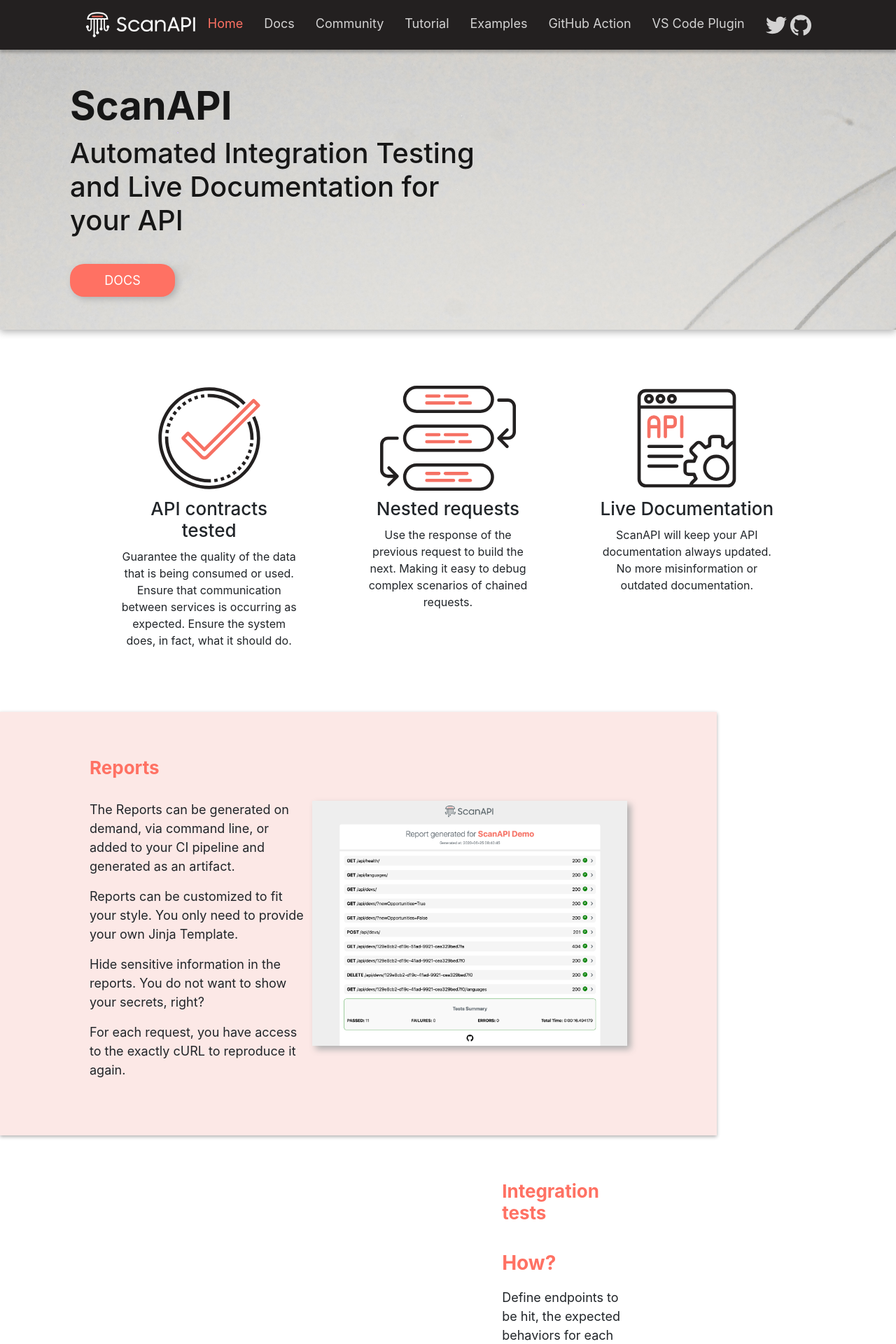
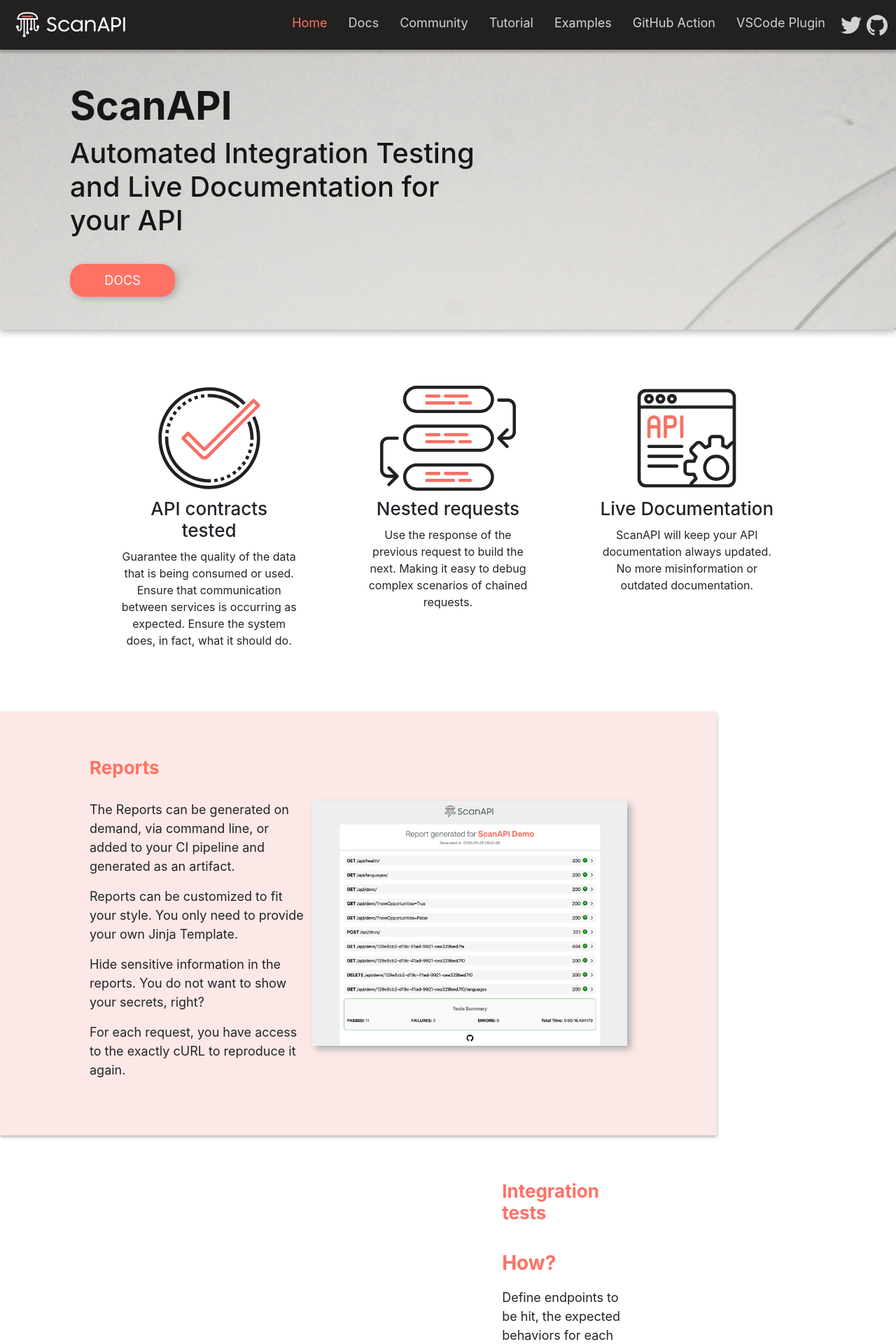
Before and after one commit to scanapi/website, a Jekyll site: the page built from index.html, in a window 1280 px wide. Shown: the top 1920 px of the page at 70% size. Built offline with Jekyll 4.4.1, drawn with Linux system fonts in a browser that asks for light colours.

Commit message:
decent mobile menu

```diff
--- a/_includes/navigation.html
+++ b/_includes/navigation.html
@@ -1,16 +1,16 @@
 <header>
-    <nav class="nav-bar navbar navbar-expand-xl navbar-dark">
+    <nav class="nav-bar navbar navbar-expand-lg navbar-dark">
         <div class="container-fluid">
             <a href="/">
                 <img class="scanapi-logo" src="{{ "/assets/images/logo-white-on-transparent.png" | relative_url }}"/>
             </a>
 
-            <button class="navbar-toggler" type="button" data-bs-toggle="collapse" data-bs-target="#navbarsExample06" aria-controls="navbarsExample06" aria-expanded="false" aria-label="Toggle navigation">
+            <button class="navbar-toggler" type="button" data-bs-toggle="collapse" data-bs-target="#navbar-collapse" aria-controls="navbar-collapse" aria-expanded="false" aria-label="Toggle navigation">
                 <span class="navbar-toggler-icon"></span>
             </button>
 
-            <div class="collapse navbar-collapse" id="navbarsExample06">
-                <ul class="navbar-nav me-auto mb-2 mb-xl-0">
+            <div class="collapse navbar-collapse justify-content-end" id="navbar-collapse">
+                <ul class="navbar-nav mb-2 mb-lg-0">
                     {% for item in site.data.navigation %}
                         <li>
                             <a href="{{ item.link | relative_url}}"  class="nav-item{% if page.url == item.link %} current{% endif %}">{{ item.name }}</a>
@@ -23,7 +23,7 @@
                         <a class="nav-item" href="https://github.com/marketplace/actions/scanapi", target="_blank">GitHub Action</a>
                     </li>
                     <li>
-                        <a class="nav-item" href="https://marketplace.visualstudio.com/items?itemName=ScanAPI.scanapi", target="_blank">VS Code Plugin</a>
+                        <a class="nav-item" href="https://marketplace.visualstudio.com/items?itemName=ScanAPI.scanapi", target="_blank">VSCode Plugin</a>
                     </li>
                     <li>
                         <a class="nav-item nav-icon" href="https://twitter.com/scanapi_"> <img src="{{ "/assets/images/twitter.svg" | relative_url }}"></a>
--- a/_sass/main.scss
+++ b/_sass/main.scss
@@ -24,9 +24,24 @@
 .nav-bar {
     background-color: $base-gray;
     box-shadow: 0px 4px 4px rgba(0, 0, 0, 0.25);
+
     .current {
         color: $primary-color;
         opacity: 1;
+    }
+
+    ul {
+        margin: 0;
+        line-height: 24px;
+        margin-right: 88px;
+    }
+
+    li {
+        margin: 0;
+        a:hover {
+            opacity: 1;
+            color: $light-color;
+        }
     }
 }
 
@@ -35,12 +50,12 @@
     color: $light-color;
     flex-grow: 4;
     text-decoration: none;
-    margin-right: 30px;
+    margin: 0 15px;
     opacity: 0.8;
 }
 
 .nav-icon {
-    margin-right: 5px;
+    margin: 0 0 0 7px;
     opacity: 0.8;
     img {
         width: 30px;
@@ -54,7 +69,7 @@
 
 .scanapi-logo {
     height: 55px;
-    margin-left: 100px;
+    margin-left: 88px;
     position: relative;
     z-index: 10;
 }
@@ -104,3 +119,40 @@
         }
     }
 }
+
+@media (max-width: 1400px) {
+    .scanapi-logo {
+        margin-left: 0;
+    }
+
+    .nav-bar {
+        ul {
+            margin-right: 0;
+        }
+    }
+}
+
+@media (max-width: 1200px) {
+    .nav-item {
+        margin: 0 10px;
+    }
+
+    .nav-icon {
+        margin: 0 0 0 7px;
+    }
+}
+
+
+@media (max-width: 992px) {
+    .nav-bar {
+        text-align: center;
+
+        li {
+            margin: 8px 0;
+        }
+    }
+
+    .nav-item {
+        margin: 0 10px;
+    }
+}
```
